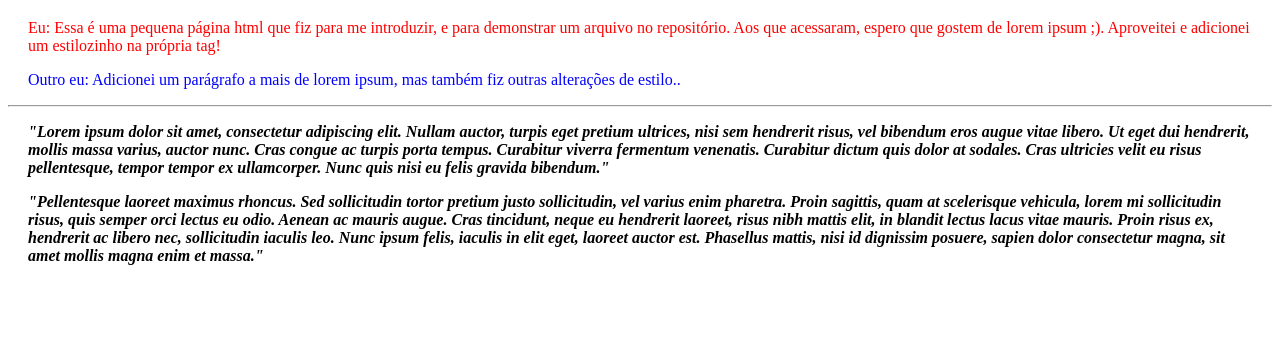
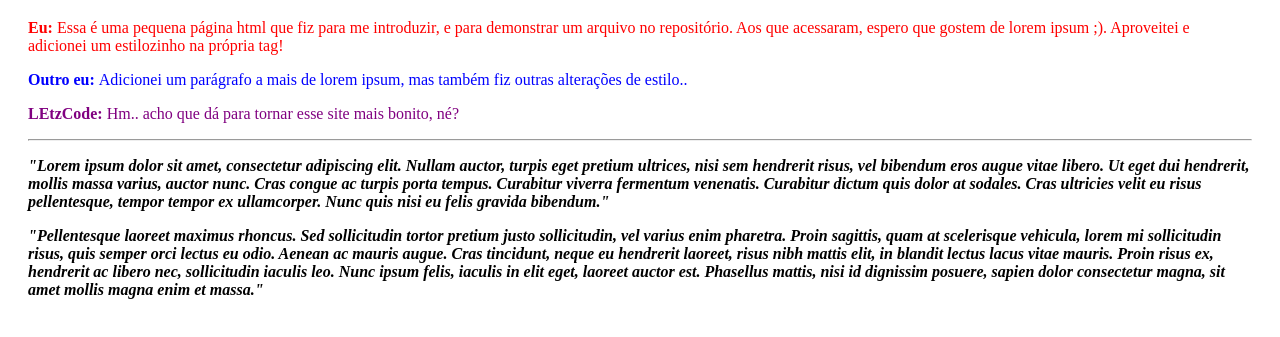
Before and after one commit to Lesczeo/ArtisticGallery_HTML-CSS, a plain HTML site: page helloworld.html in a window 1280 px wide. Shown: the part 61-398 px from the top of the page. Drawn offline with Linux system fonts and the light colour scheme.

Commit message:
Deixando o código html mais legível e arrumado nas estilizações!

```diff
--- a/helloworld.html
+++ b/helloworld.html
@@ -3,28 +3,47 @@
 <head>
 <title>Hello Dio!</title>
 </head>
+<style>
+    body{padding: 0 20px;}
+    h1{text-align: center;}
+    footer p{font-style: italic; font-weight: 600;}
+    .eucomment{color: red;}
+    .outroeucomment{color: blue;}
+    .letzcodecomment{color: purple;}
+    .eucomment::before{content: "Eu: "; font-weight: bold;}
+    .outroeucomment::before{content: "Outro eu: "; font-weight: bold;}
+    .letzcodecomment::before{content: "LEtzCode: "; font-weight: bold;}
+</style>
 <body>
 
-<h1 style="text-align: center;">Olá Dio!!</h1>
-<p style="color: red; padding: 0 20px">Eu: Essa é uma pequena página html que fiz para me introduzir, e
-    para demonstrar um arquivo no repositório. Aos que acessaram, espero que gostem de lorem ipsum ;).
-    Aproveitei e adicionei um estilozinho na própria tag!</p>
-<p style="color: blue; padding: 0 20px">Outro eu: Adicionei um parágrafo a mais de lorem ipsum, mas também
-    fiz outras alterações de estilo..</p>
+<header>
+    <h1>Olá Dio!!</h1>
+</header>
+<main>
+    <p class="eucomment">Essa é uma pequena página html que fiz para me introduzir, e para demonstrar um
+        arquivo no repositório. Aos que acessaram, espero que gostem de lorem ipsum ;). Aproveitei e
+        adicionei um estilozinho na própria tag!</p>
+    <p class="outroeucomment">Adicionei um parágrafo a mais de lorem ipsum, mas também fiz outras
+        alterações de estilo..</p>
+    <p class="letzcodecomment">Hm.. acho que dá para tornar esse site mais bonito, né?</p>
+</main>
 <hr>
-<p style="padding: 0 20px; font-style: italic; font-weight: 600;">"Lorem ipsum dolor sit amet, consectetur
-    adipiscing elit. Nullam auctor, turpis eget pretium ultrices, nisi sem hendrerit risus, vel bibendum
-    eros augue vitae libero. Ut eget dui hendrerit, mollis massa varius, auctor nunc. Cras congue ac turpis
-    porta tempus. Curabitur viverra fermentum venenatis. Curabitur dictum quis dolor at sodales. Cras
-    ultricies velit eu risus pellentesque, tempor tempor ex ullamcorper. Nunc quis nisi eu felis gravida
-    bibendum."</p>
-<p style="padding: 0 20px; font-style: italic; font-weight: 600;">"Pellentesque laoreet maximus rhoncus.
-    Sed sollicitudin tortor pretium justo sollicitudin, vel varius enim pharetra. Proin sagittis, quam at
-    scelerisque vehicula, lorem mi sollicitudin risus, quis semper orci lectus eu odio. Aenean ac mauris
-    augue. Cras tincidunt, neque eu hendrerit laoreet, risus nibh mattis elit, in blandit lectus lacus
-    vitae mauris. Proin risus ex, hendrerit ac libero nec, sollicitudin iaculis leo. Nunc ipsum felis,
-    iaculis in elit eget, laoreet auctor est. Phasellus mattis, nisi id dignissim posuere, sapien dolor
-    consectetur magna, sit amet mollis magna enim et massa."</p>
+<footer>
+    <p>"Lorem ipsum dolor sit amet, consectetur adipiscing elit. Nullam auctor, turpis eget pretium
+        ultrices, nisi sem hendrerit risus, vel bibendum eros augue vitae libero. Ut eget dui hendrerit,
+        mollis massa varius, auctor nunc. Cras congue ac turpis porta tempus. Curabitur viverra fermentum
+        venenatis. Curabitur dictum quis dolor at sodales. Cras ultricies velit eu risus pellentesque,
+        tempor tempor ex ullamcorper. Nunc quis nisi eu felis gravida bibendum."
+    </p>
+    <p>"Pellentesque laoreet maximus rhoncus. Sed sollicitudin tortor pretium justo sollicitudin, vel
+        varius enim pharetra. Proin sagittis, quam at scelerisque vehicula, lorem mi sollicitudin risus,
+        quis semper orci lectus eu odio. Aenean ac mauris augue. Cras tincidunt, neque eu hendrerit laoreet,
+        risus nibh mattis elit, in blandit lectus lacus vitae mauris. Proin risus ex, hendrerit ac libero
+        nec, sollicitudin iaculis leo. Nunc ipsum felis, iaculis in elit eget, laoreet auctor est. Phasellus
+        mattis, nisi id dignissim posuere, sapien dolor consectetur magna, sit amet mollis magna enim et
+        massa."
+    </p>
+</footer>
 
 </body>
 </html>
```
